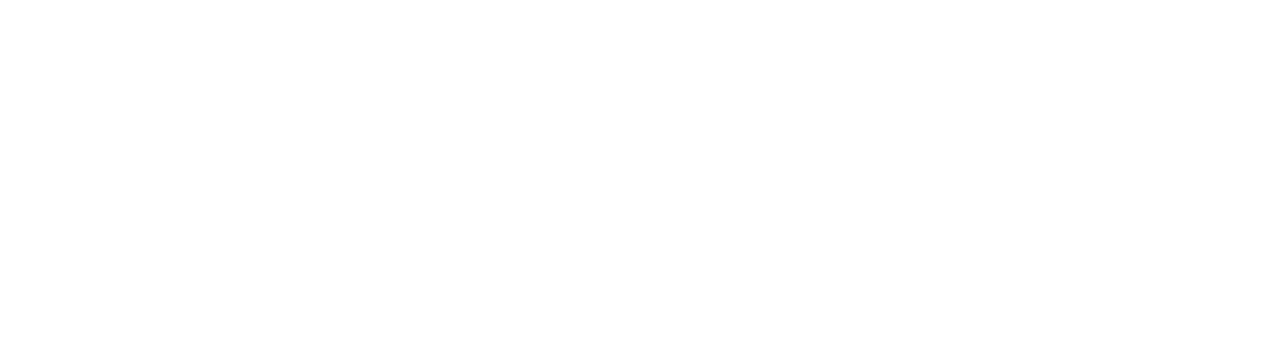
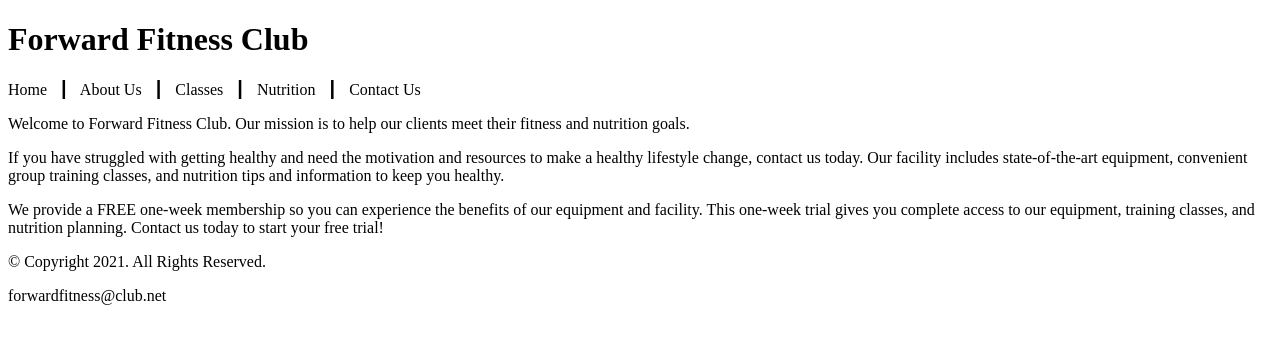
Before and after one commit to 144Sp24/ch2notes-BrennanMatthews, a plain HTML site: page index.html in a window 1280 px wide. Drawn offline with Linux system fonts and the light colour scheme.

Commit message:
Added Content from Notes

```diff
--- a/index.html
+++ b/index.html
@@ -1,12 +1,44 @@
 <!DOCTYPE html>
+<!-- This website template was created by: Brennan Matthews -->
 <html lang="en">
-
 <head>
-  <title></title>
+  <title>Forward Fitness Club</title>
   <meta charset="utf-8">
 </head>
 
+    <!-- Use the header area for the website name or logo -->
 <body>
+    <header>
+ <h1>Forward Fitness Club</h1>
+    </header>
+
+        <!-- Use the nave area to add hyperlinks to other pages within the website -->
+        <nav>
+            <p>Home &nbsp; &#9475; &nbsp;
+            About Us &nbsp; &#9475; &nbsp;
+            Classes &nbsp; &#9475; &nbsp;
+            Nutrition &nbsp; &#9475; &nbsp;
+            Contact Us</p>
+        </nav>
+
+        <!-- Use the main area to add the main content of the webpage -->
+        <main>
+
+            <p>Welcome to Forward Fitness Club. Our mission is to help our clients meet their fitness and nutrition goals.</p>
+
+            <p>If you have struggled with getting healthy and need the motivation and resources to make a healthy lifestyle change, contact us today. Our facility includes state-of-the-art equipment, convenient group training classes, and nutrition tips and information to keep you healthy.</p>
+
+            <p>We provide a FREE one-week membership so you can experience the benefits of our equipment and facility. This one-week trial gives you complete access to our equipment, training classes, and nutrition planning. Contact us today to start your free trial!</p>
+
+        </main>
+
+        <!--Use the footer area to add webpage footer content -->
+        <footer>
+            <p>&copy; Copyright 2021. All Rights Reserved.</p>
+            <p>forwardfitness@club.net</p>
+        </footer>
+
+
 
 </body>
 
```
